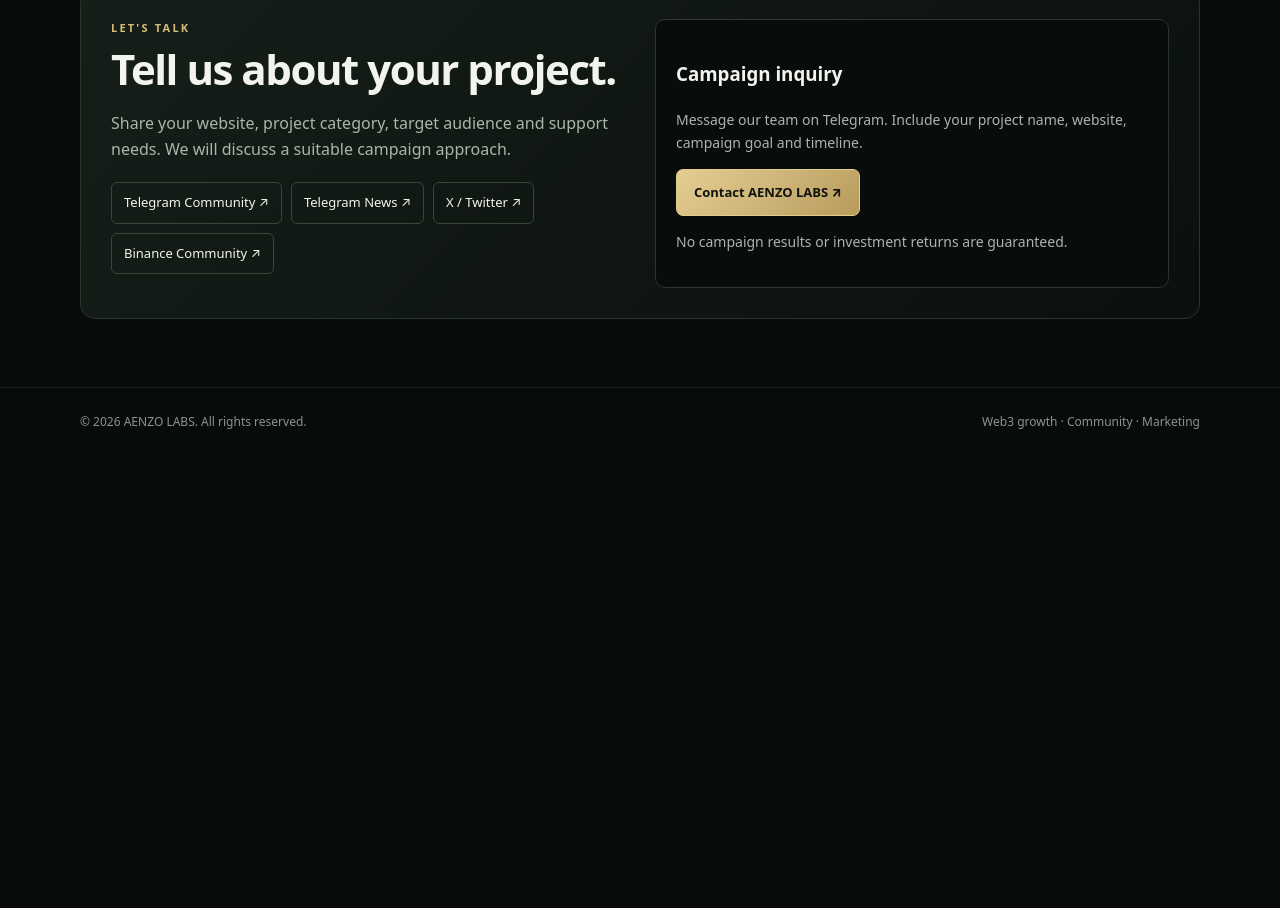
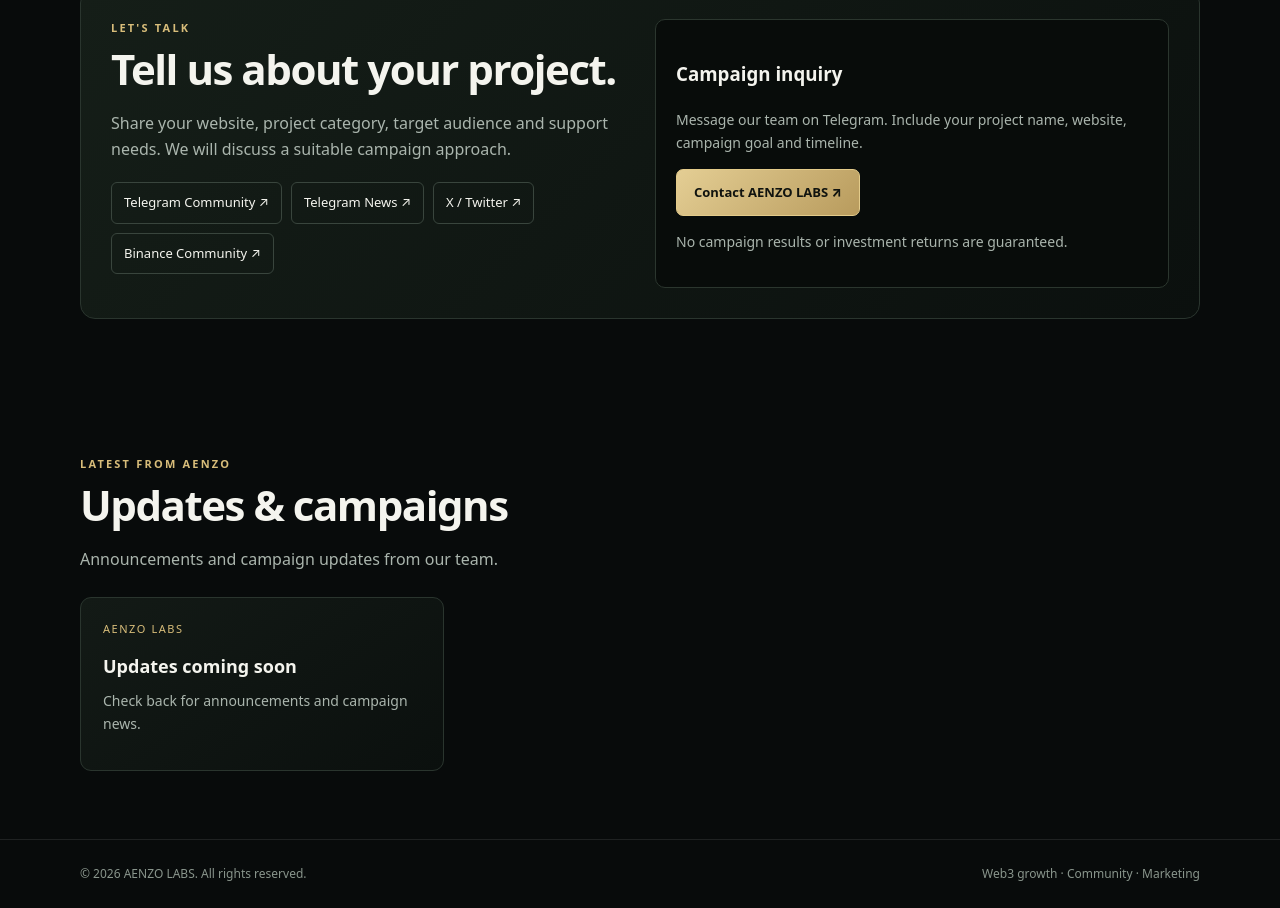
Before and after one commit to leonhassn8787-ctrl/aenzo-labs-website, a plain HTML site: page index.html in a window 1280 px wide. Shown: the part 2645-3553 px from the top of the page. Before the commit the page ends 3101 px from the top, so only its background shows below. Drawn offline with Linux system fonts and the light colour scheme.

Commit message:
Add optional live updates feed for published campaigns

```diff
--- a/index.html
+++ b/index.html
@@ -26,4 +26,7 @@
 <section class="section" id="approach"><div class="wrap"><div class="head"><div class="eyebrow">How we work</div><h2>Clear steps. Shared expectations.</h2></div><div class="steps"><div class="step"><b>STEP 01</b><h3>Understand</h3><p>We learn about your product, audience, timeline and campaign goals.</p></div><div class="step"><b>STEP 02</b><h3>Plan</h3><p>We discuss services, deliverables, budget and measurement.</p></div><div class="step"><b>STEP 03</b><h3>Activate</h3><p>After approval, campaign tasks and communication are coordinated.</p></div><div class="step"><b>STEP 04</b><h3>Review</h3><p>We review outcomes against the agreed campaign plan.</p></div></div></div></section>
 <section class="section" id="about"><div class="wrap"><div class="head"><div class="eyebrow">About AENZO LABS</div><h2>A practical partner for Web3 teams</h2><p class="sub">We bring marketing coordination, community access and creative support together to help projects communicate more effectively.</p></div><div class="grid"><article class="card"><div class="num">FOCUS</div><h3>Relevant audiences</h3><p>Campaigns shaped around project category, audience and intended geography.</p></article><article class="card"><div class="num">FLEXIBILITY</div><h3>Modular services</h3><p>Choose the support you need, from focused promotion to a coordinated campaign.</p></article><article class="card"><div class="num">CLARITY</div><h3>Agreed deliverables</h3><p>We aim to confirm scope, timing, responsibilities and reporting before work begins.</p></article></div></div></section>
 <section class="section" id="contact"><div class="wrap"><div class="contact"><div><div class="eyebrow">Let's talk</div><h2>Tell us about your project.</h2><p class="sub">Share your website, project category, target audience and support needs. We will discuss a suitable campaign approach.</p><div class="socials"><a href="https://t.me/AENZO_LABS" target="_blank" rel="noopener">Telegram Community ↗</a><a href="https://t.me/AENZO_LABSNEWS" target="_blank" rel="noopener">Telegram News ↗</a><a href="https://x.com/AENZOLABS" target="_blank" rel="noopener">X / Twitter ↗</a><a href="https://app.binance.com/uni-qr/cpro/DIFIASTRONAUT?l=en&r=M0WQTIUQ&uc=app_square_share_link&us=copylink" target="_blank" rel="noopener">Binance Community ↗</a></div></div><div class="contactbox"><h3>Campaign inquiry</h3><p>Message our team on Telegram. Include your project name, website, campaign goal and timeline.</p><a class="btn" href="https://t.me/AENZO_LABS" target="_blank" rel="noopener">Contact AENZO LABS ↗</a><p>No campaign results or investment returns are guaranteed.</p></div></div></div></section>
-</main><footer><div class="wrap foot"><span>© <span id="year"></span> AENZO LABS. All rights reserved.</span><span>Web3 growth · Community · Marketing</span></div></footer><script>document.getElementById('year').textContent=new Date().getFullYear()</script></body></html>
+<section class="section" id="updates"><div class="wrap"><div class="head"><div class="eyebrow">Latest from AENZO</div><h2>Updates & campaigns</h2><p class="sub">Announcements and campaign updates from our team.</p></div><div id="live-posts" class="grid"><article class="card"><div class="num">AENZO LABS</div><h3>Updates coming soon</h3><p>Check back for announcements and campaign news.</p></article></div></div></section>
+</main><footer><div class="wrap foot"><span>© <span id="year"></span> AENZO LABS. All rights reserved.</span><span>Web3 growth · Community · Marketing</span></div></footer><script>document.getElementById('year').textContent=new Date().getFullYear()</script><script>
+(async()=>{try{const cfg=window.AENZO_PUBLIC_CONFIG;if(!cfg||!cfg.url||!cfg.anonKey)return;const r=await fetch(cfg.url.replace(/\/$/,'')+'/rest/v1/site_posts?select=id,title,kind,link,body,created_at&published=eq.true&order=created_at.desc',{headers:{apikey:cfg.anonKey,Authorization:'Bearer '+cfg.anonKey}});if(!r.ok)return;const posts=await r.json();if(!posts.length)return;const root=document.getElementById('live-posts');root.replaceChildren();for(const p of posts){const card=document.createElement('article');card.className='card';const n=document.createElement('div');n.className='num';n.textContent=String(p.kind||'UPDATE').toUpperCase();const h=document.createElement('h3');h.textContent=p.title;const body=document.createElement('p');body.textContent=p.body;card.append(n,h,body);if(p.link){const a=document.createElement('a');a.className='btn ghost';a.href=p.link;a.target='_blank';a.rel='noopener';a.textContent=(/youtube|youtu\.be|vimeo/i.test(p.link)?'Watch video ↗':'View details ↗');card.append(a)}root.append(card)}}catch(e){/* Keep the static site usable if the optional feed is unavailable. */}})();
+</script></body></html>
```
